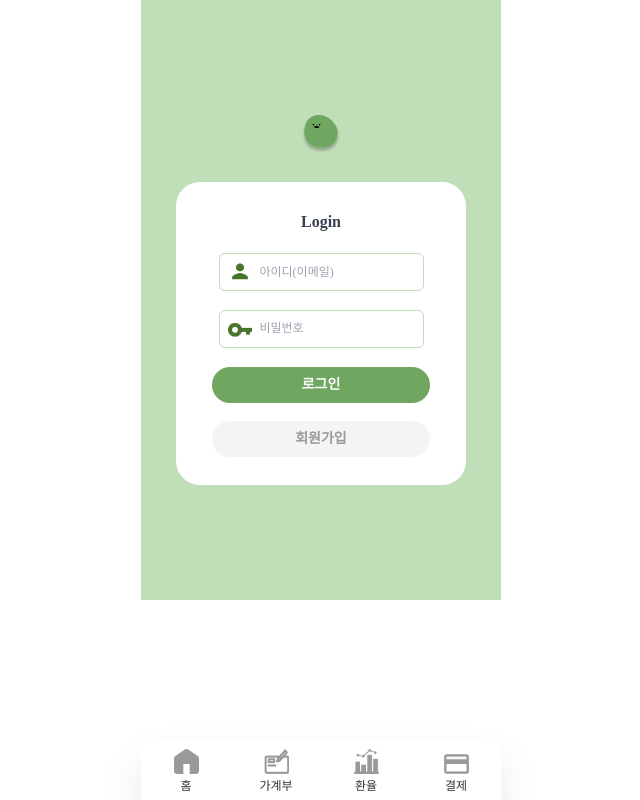
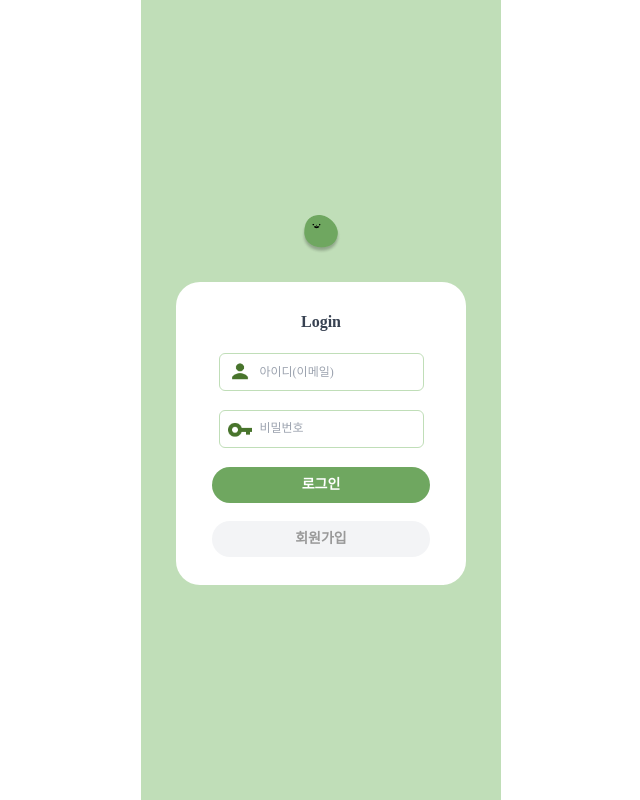
Before and after one commit to seoh77/Trabean, a React (Create React App) app in the folder frontend/: page /login in a window 1280 px wide. Shown: the whole page, without its empty margins (319-959 px from the left). Built offline with nearby package versions, Linux system fonts and the light colour scheme; a web font is replaced by a local one.

Commit message:
fix : 로그인페이지 css수정 + 하단바 삭제

```diff
--- a/frontend/src/components/BottomBar.tsx
+++ b/frontend/src/components/BottomBar.tsx
@@ -16,7 +16,9 @@ const BottomBar: React.FC = () => {
   );
   const imgClass = classNames("w-[25px] absolute -bottom-1");
   const textClass = classNames("text-xs absolute -bottom-6");
-  const isShowBottom = !location.pathname.startsWith("/payment/qr");
+  const isShowBottom =
+    !location.pathname.startsWith("/payment/qr") &&
+    !location.pathname.startsWith("/login");
 
   return (
     <>
--- a/frontend/src/pages/LoginPage/LoginPage.tsx
+++ b/frontend/src/pages/LoginPage/LoginPage.tsx
@@ -55,7 +55,7 @@ function LoginPage() {
   };
 
   return (
-    <div className="bg-primary-light w-full h-full flex flex-col justify-center items-center">
+    <div className="bg-primary-light w-full h-dvh flex flex-col justify-center items-center">
       <img src={bean} alt="아이콘" className="w-[40px] mb-7" />
       <div className="bg-white w-[290px] h-[303px] rounded-3xl flex flex-col justify-between items-center py-7">
         <h3 className="text-gray-700 font-semibold text-4">Login</h3>
```
